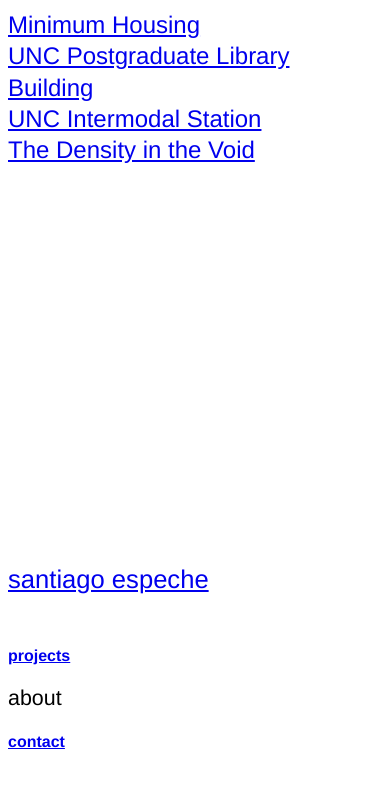
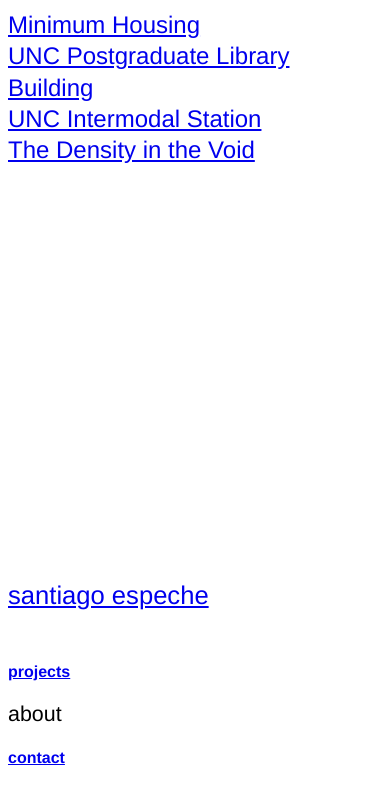
Before and after one commit to octavioegeafaure/portfolioSantiago, a React (Vite) app: page /portfolioSantiago/projects in a window 390 px wide. Shown: the top 804 px of the page. Built offline with nearby package versions, Linux system fonts and the light colour scheme; a web font is replaced by a local one.

Commit message:
cambios ccss projects

```diff
--- a/src/Projects/Projects.css
+++ b/src/Projects/Projects.css
@@ -69,7 +69,7 @@
     /* padding-top: .6rem; */
     }
     .imagen-container-header{
-        padding-bottom: 1rem;
+        /* padding-bottom: 1rem; */
     }
     .imagen-container-list {
         padding-left: 0rem;
```
